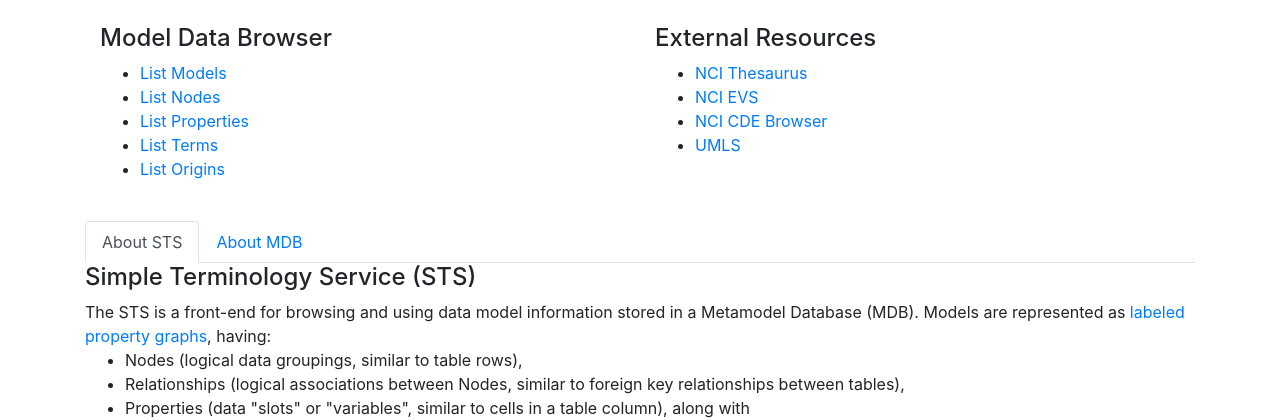
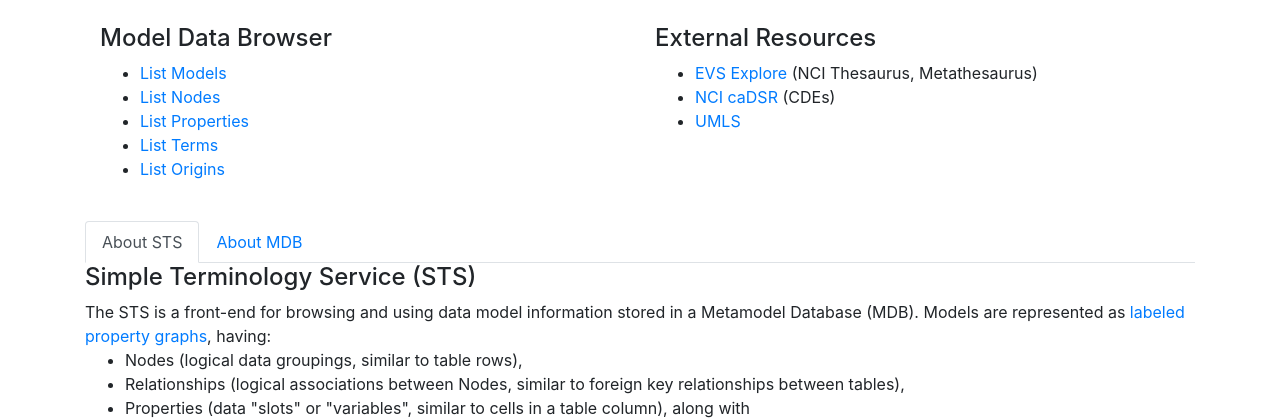
Before and after one commit to CBIIT/bento-sts, a Python web app: template python/src/bento_sts/templates/index.html in a window 1280 px wide. Shown: the part 56-476 px from the top of the page. Run offline with Jinja, Linux system fonts and the light colour scheme; the template is opened without the code that fills it, so the values that code supplies are empty; some libraries are stand-ins or nearby versions.

Commit message:
update external links (homepage)

```diff
--- a/python/src/bento_sts/templates/index.html
+++ b/python/src/bento_sts/templates/index.html
@@ -36,17 +36,14 @@
    <h4> External Resources</h4>
    <ul class="pager">
 
-      <li class="ncit">
-         <a href="https://ncithesaurus.nci.nih.gov/ncitbrowser/"> NCI Thesaurus</a>
+      <li class="evs">
+         <a href="https://evsexplore.semantics.cancer.gov/">EVS Explore</a> (NCI Thesaurus, Metathesaurus)</a>
       </li>
-        <li class="evs">
-              <a href="https://evs.nci.nih.gov/"> NCI EVS</a>
-        </li>
-        <li class="cde">
-         <a href="https://cdebrowser.nci.nih.gov/cdebrowserClient/cdeBrowser.html#/search"> NCI CDE Browser </a>
+      <li class="cadsr">
+         <a href="https://cadsr.cancer.gov/onedata/Home.jsp">NCI caDSR</a> (CDEs)
       </li>
       <li class="umls">
-         <a href="https://www.nlm.nih.gov/research/umls/index.html"> UMLS</a>
+         <a href="https://www.nlm.nih.gov/research/umls/index.html">UMLS</a>
       </li>
       </ul>
    </div>
```
